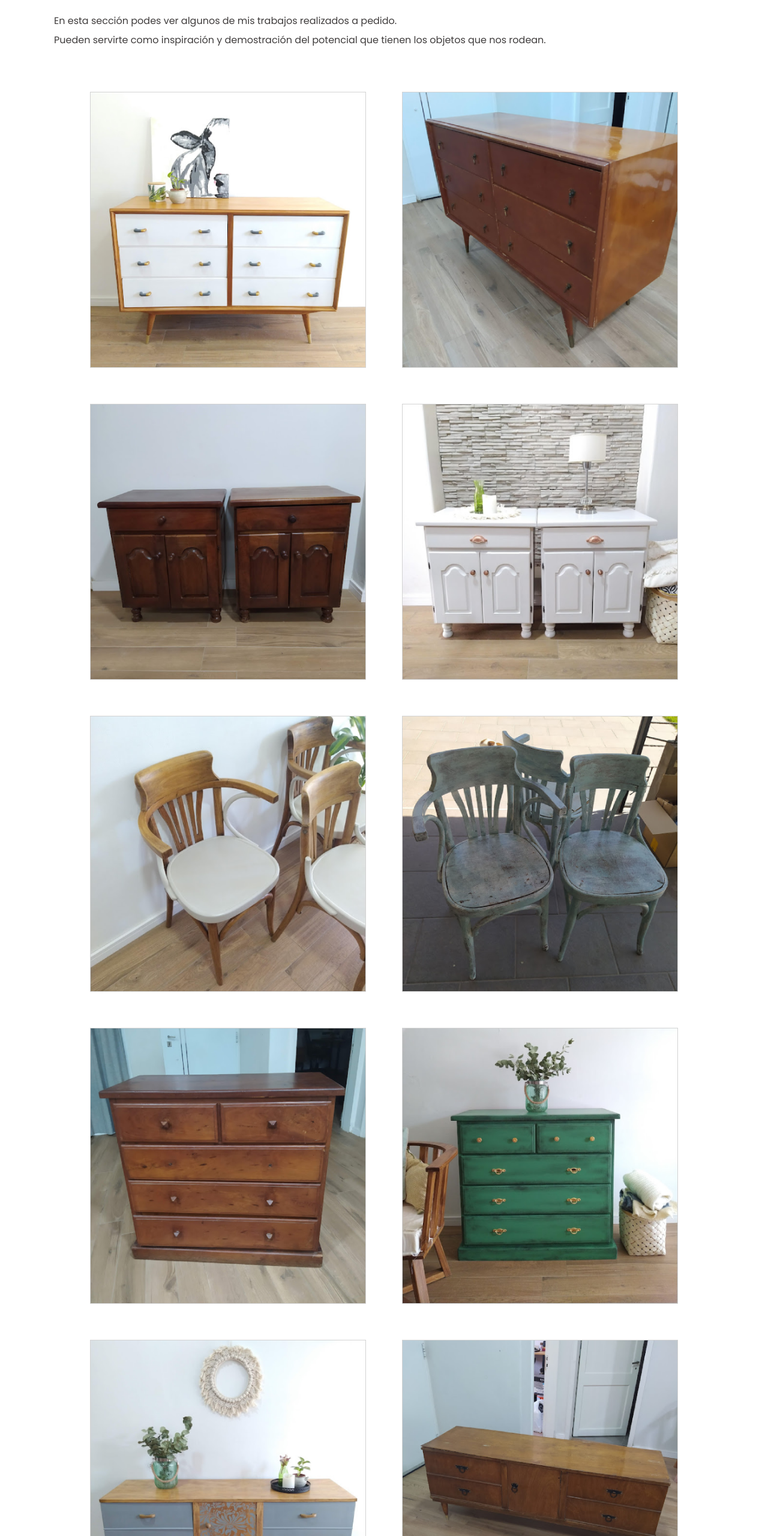
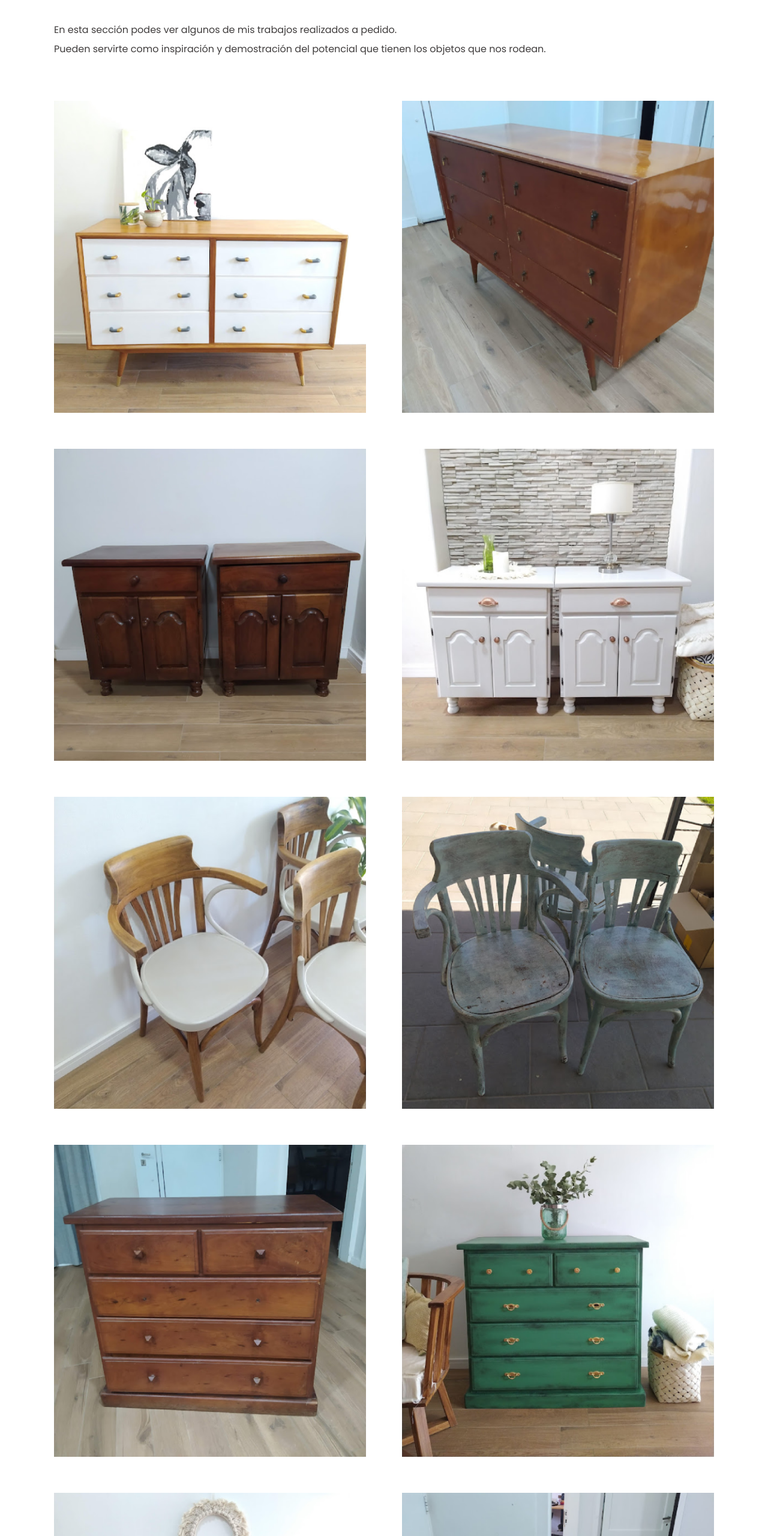
Before and after one commit to GiSonez/PROYECTO.RE_SONEZ, a website: page pages/antes_y_despues.html in a window 1280 px wide. Shown: the part 240-2800 px from the top of the page at 60% size. Drawn offline with nearby package versions, Linux system fonts and the light colour scheme.

Commit message:
cambios en la pagina antes y despues, y en la nav

```diff
--- a/pages/antes_y_despues.html
+++ b/pages/antes_y_despues.html
@@ -70,66 +70,66 @@
 		<section class="container-fluid">
 			<div class="row">
 
-				<article class="col-6 article_ayd">
+				<article class="col-sm-12 col-md-6 article_ayd">
   						<img src="../img/ayd/despues_23.webp" class="w-100 d-block mx-auto" alt="Cajonera americana renovada con técnica de madera lavada y pintura blanca">
 				</article>
-				<article class="col-6 article_ayd_2">
+				<article class="col-sm-12 col-md-6 article_ayd_2">
   					<img src="../img/ayd/antes_23.webp" class="w-100 d-block mx-auto" alt="Cajonera americana con su barniz brilloso y oscuro">
 				</article>
 
 
-				<article class="col-6 article_ayd">
+				<article class="col-sm-12 col-md-6 article_ayd">
   					<img src="../img/ayd/antes_22.webp" class="w-100 d-block mx-auto" alt="Mesas de luz de algarrobo oscuras">
 				</article>
-				<article class="col-6 article_ayd_2">
+				<article class="col-sm-12 col-md-6 article_ayd_2">
   						<img src="../img/ayd/despues_22.webp" class="w-100 d-block mx-auto" alt="Mesas de luz de algarrono renovadas con técnica de pintura">
 				</article>
 
 
-				<article class="col-6 article_ayd">
+				<article class="col-sm-12 col-md-6 article_ayd">
   						<img src="../img/ayd/despues_8.webp" class="w-100 d-block mx-auto" alt="Sillas Thonet renovadas con técnica de madera lavada y pintura">
 				</article>
-				<article class="col-6 article_ayd_2">
+				<article class="col-sm-12 col-md-6 article_ayd_2">
   					<img src="../img/ayd/antes_8.webp" class="w-100 d-block mx-auto" alt="Sillas Thonet deterioradas">
 				</article>
 
 
-				<article class="col-6 article_ayd">
+				<article class="col-sm-12 col-md-6 article_ayd">
   					<img src="../img/ayd/antes_1.webp" class="w-100 d-block mx-auto" alt="Cajonera de algarrobo oscuro sin renovar">
 				</article>
-				<article class="col-6 article_ayd_2">
+				<article class="col-sm-12 col-md-6 article_ayd_2">
   						<img src="../img/ayd/despues_1.webp" class="w-100 d-block mx-auto" alt="Cajonera de algarrobo renovada con técnica de pintura y pátina">
 				</article>
 
 
-				<article class="col-6 article_ayd">
+				<article class="col-sm-12 col-md-6 article_ayd">
   						<img src="../img/ayd/despues_7.webp" class="w-100 d-block mx-auto" alt="Cómoda americana renovada con técnica de madera lavada, pintura y stencil">
 				</article>
-				<article class="col-6 article_ayd_2">
+				<article class="col-sm-12 col-md-6 article_ayd_2">
   					<img src="../img/ayd/antes_7.webp" class="w-100 d-block mx-auto" alt="Cómoda americana con su barniz brilloso orginal">
 				</article>
 
 
-				<article class="col-6 article_ayd">
+				<article class="col-sm-12 col-md-6 article_ayd">
   					<img src="../img/ayd/antes_5.webp" class="w-100 d-block mx-auto" alt="Mostrador con puertas corredizas deteriorado">
 				</article>
-				<article class="col-6 article_ayd_2">
+				<article class="col-sm-12 col-md-6 article_ayd_2">
   						<img src="../img/ayd/despues_5.webp" class="w-100 d-block mx-auto" alt="Mostrador renovado con estilo industrial">
 				</article>
 
 
-				<article class="col-6 article_ayd">
+				<article class="col-sm-12 col-md-6 article_ayd">
   						<img src="../img/ayd/despues_10.webp" class="w-100 d-block mx-auto" alt="Mesa auxiliar estilo campo renovada con técnica de madera lavada y pintura">
 				</article>
-				<article class="col-6 article_ayd_2">
+				<article class="col-sm-12 col-md-6 article_ayd_2">
   					<img src="../img/ayd/antes_10.webp" class="w-100 d-block mx-auto" alt="Mesa auxiliar estilo campo deteriorada">
 				</article>
 
 
-				<article class="col-6 mb-5 article_ayd">
+				<article class="col-sm-12 col-md-6 article_ayd">
   					<img src="../img/ayd/antes_15.webp" class="w-100 d-block mx-auto" alt="Mueble con su barniz original oscuro">
 				</article>
-				<article class="col-6 mb-5 article_ayd_2">
+				<article class="col-sm-12 col-md-6 article_ayd_2">
   						<img src="../img/ayd/despues_15.webp" class="w-100 d-block mx-auto" alt="Mueble renovado con técnica de pintura y decapado">
 				</article>
 
--- a/scss/_antes_y_despues.scss
+++ b/scss/_antes_y_despues.scss
@@ -30,18 +30,18 @@
 }
 
 .article_ayd{
-	padding: 15px 5px 15px 30px;
+	padding: 20px 20px 10px 20px;
 	@media (min-width: 768px){
-		padding: 20px 10px 20px 60px;
+		padding: 20px 15px 20px 50px;
 		}
 	@media (min-width: 1024px){
-		padding: 25px 15px 25px 90px;
+		padding: 25px 20px 25px 60px;
 		}
 	@media (min-width: 1200px){
-		padding: 30px 30px 30px 150px;
+		padding: 30px 30px 30px 90px;
 		}
 	img{
-		border: solid 1px lightgray;
+		border: none;
 		&:hover{
 			transform: scale(1.2);
 			cursor: pointer;
@@ -51,18 +51,18 @@
 
 
 .article_ayd_2{
-	padding: 15px 30px 15px 5px;
+	padding: 10px 20px 20px 20px;
 	@media (min-width: 768px){
-		padding: 20px 60px 20px 10px;
+		padding: 20px 50px 20px 15px;
 		}
 	@media (min-width: 1024px){
-		padding: 25px 90px 25px 15px;
+		padding: 25px 60px 25px 20px;
 		}
 	@media (min-width: 1200px){
-		padding: 30px 150px 30px 30px;
+		padding: 30px 90px 30px 30px;
 		}
 	img{
-		border: solid 1px lightgray;
+		border: none;
 		&:hover{
 			transform: scale(1.2);
 			cursor: pointer;
--- a/scss/_nav.scss
+++ b/scss/_nav.scss
@@ -1,16 +1,16 @@
 
 nav{
 	background-color: white;
-	margin: 0 10px;
+	margin: 10px;
 	@media (min-width: 768px){
-		margin: 0 10px 10px 30px;
+		margin: 10px 10px 10px 30px;
 		font-size: $textMd;
 		}
 	@media (min-width: 1024px){
-		margin: 15px 15px 10px 50px;
+		margin: 15px 15px 15px 50px;
 		}
 	@media (min-width: 1200px){
-		margin: 15px 20px 10px 70px;
+		margin: 20px 20px 20px 70px;
 		font-size: $textLg;
 		}
 	ul{
```
Also changed, not shown: css/style.css.
